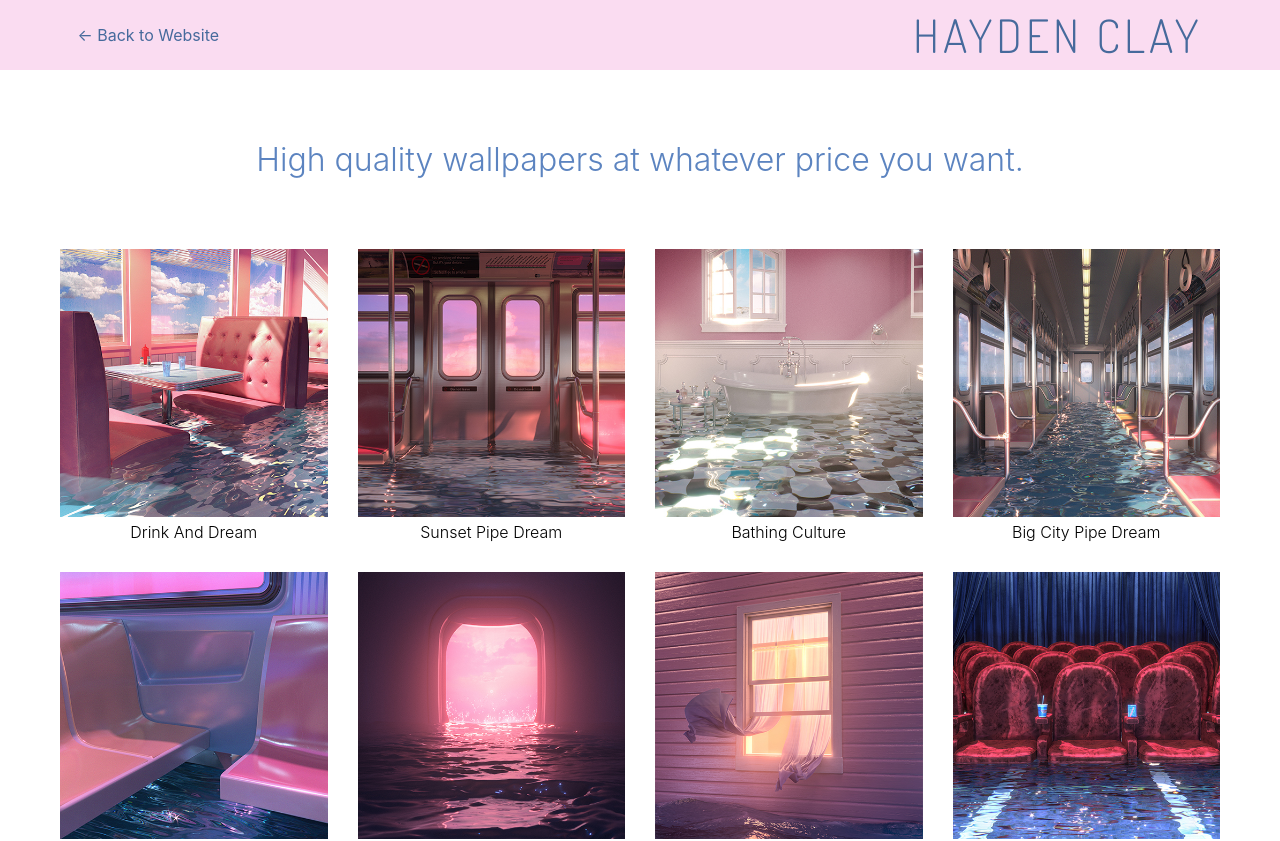
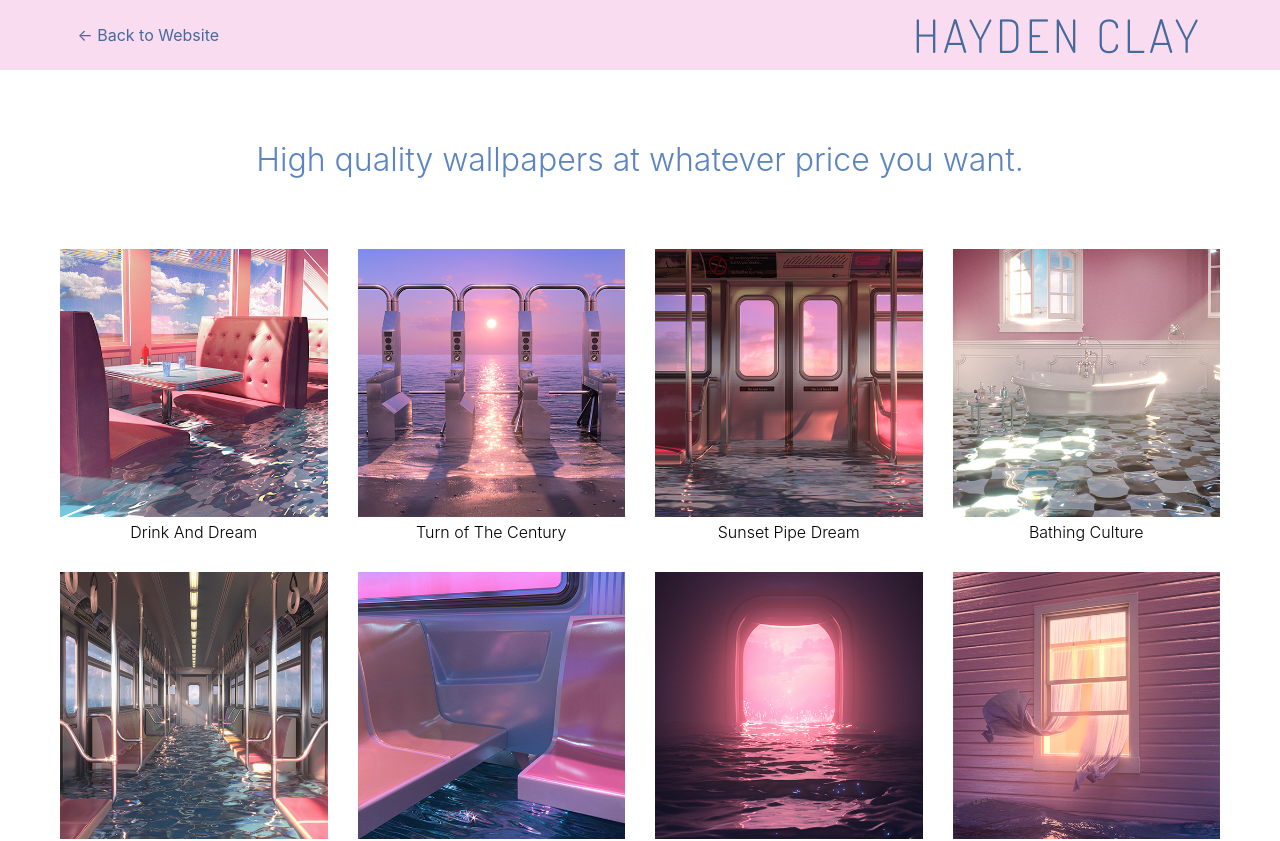
Before and after one commit to Haydilliams/download-page, a React (Create React App) app in the folder frontend/: page / in a window 1280 px wide. Shown: the top 841 px of the page. Built offline with nearby package versions, Linux system fonts and the light colour scheme.

Commit message:
Added a new photo, and changed filename to match photo

```diff
--- a/frontend/src/App.js
+++ b/frontend/src/App.js
@@ -15,6 +15,7 @@ function App() {
       <div className="top-message">High quality wallpapers at whatever price you want.</div>
       <div className='wrapper'>
         <PhotoBlock imageName='Drink_And_Dream' />
+        <PhotoBlock imageName='Turn_of_The_Century' />
         <PhotoBlock imageName='Sunset_Pipe_Dream' />
         <PhotoBlock imageName='Bathing_Culture' />
         <PhotoBlock imageName='Big_City_Pipe_Dream' />
--- a/frontend/src/pages/Download.js
+++ b/frontend/src/pages/Download.js
@@ -40,6 +40,7 @@ export default function Download(props) {
     }
     const images = importAll(require.context('../images', false, /\.(jpe?g)$/));
     var imageName = props.match.params.imageName
+    var fileName = imageName + ".jpg"
     var imagePath = imageName + "500.jpg";
     var readableImageName = imageName.replace(/_/g, " ");
 
@@ -63,7 +64,7 @@ export default function Download(props) {
             // Handling the response after the download request begins here
             .then(response => {
                 const blob = new Blob([response.data], { type: "image/jpg" });
-                FileSaver.saveAs(blob, 'image.jpg');
+                FileSaver.saveAs(blob, fileName);
             })
 
             // Catch any errors in retrieving image
--- a/package.json
+++ b/package.json
@@ -11,11 +11,11 @@
   "author": "",
   "license": "ISC",
   "dependencies": {
-    "aws-sdk": "^2.744.0",
+    "aws-sdk": "^2.826.0",
     "cors": "^2.8.5",
     "dotenv": "^8.2.0",
     "express": "^4.17.1",
-    "helmet": "^4.1.0",
-    "mongoose": "^5.10.0"
+    "helmet": "^4.3.1",
+    "mongoose": "^5.11.11"
   }
 }
```
Also changed, not shown: frontend/src/images/Turn_of_The_Century500.jpg (added), 15 other files (tests, documents, lock files or other folders).
